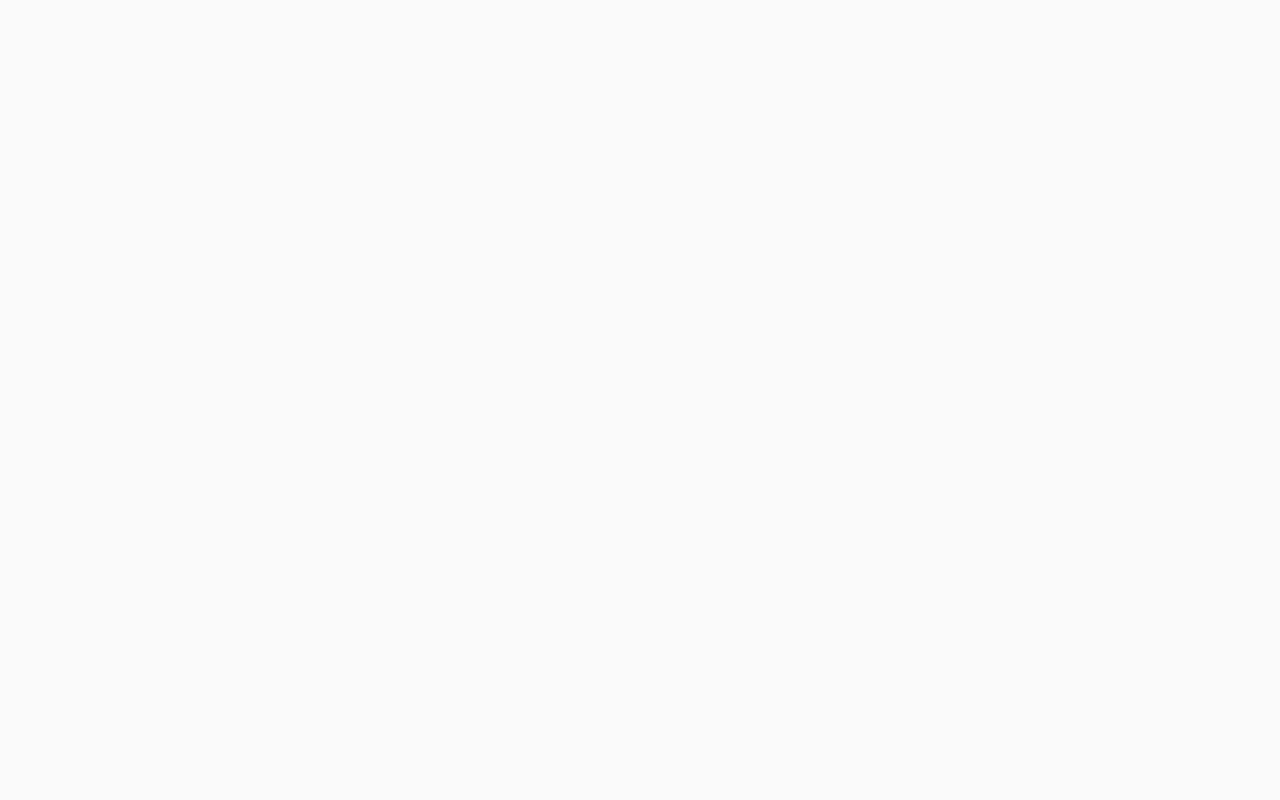
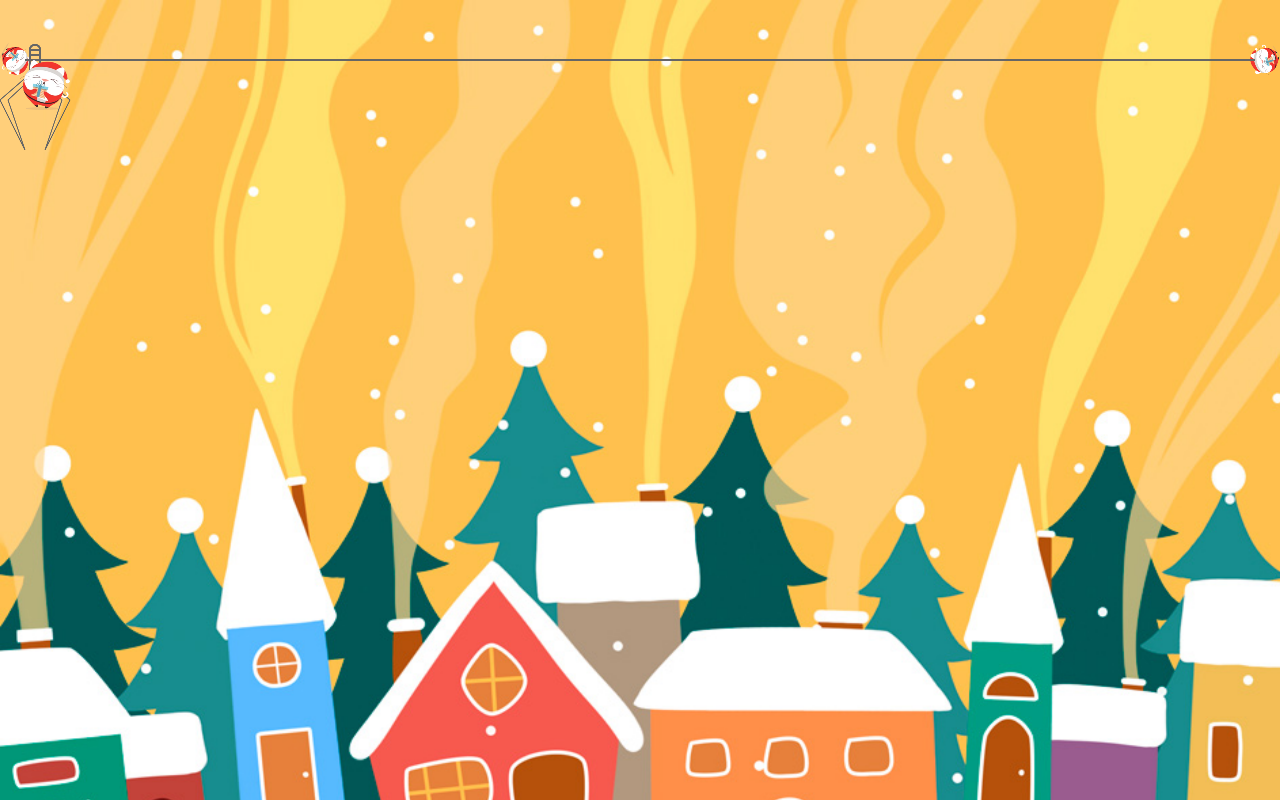
Before and after one commit to zhowiny/doll_store, a website built with webpack: page index.html in a window 1280 px wide. Built offline with nearby package versions, Linux system fonts and the light colour scheme.

Commit message:
add some file

```diff
--- /dev/null
+++ b/src/components/base.ts
@@ -0,0 +1,58 @@
+declare global {
+  interface Window {
+    canvas: HTMLCanvasElement
+  }
+}
+
+export default class Base {
+  canvas: HTMLCanvasElement | null = null
+  context: CanvasRenderingContext2D | null = null
+  readonly ratio: number = 4
+
+  constructor() {
+    if (window.canvas) {
+      this.canvas = window.canvas
+      this.context = this.canvas.getContext('2d')
+    }
+  }
+
+  createCanvas(id: string) {
+    let canvas: HTMLCanvasElement | null = document.querySelector(id)
+    if (!canvas) {
+      canvas = document.createElement('canvas')
+      canvas.id = id
+      document.body.appendChild(canvas)
+    }
+
+    const w = document.body.clientWidth
+    const h = document.body.clientHeight
+    canvas.width = w * this.ratio
+    canvas.height = h * this.ratio
+    canvas.style.width = `${w}px`
+    canvas.style.height = `${h}px`
+    this.canvas = canvas
+    this.context = canvas.getContext('2d')
+    window.canvas = canvas
+  }
+
+  roundedRect(x: number = 0, y: number = 0, width: number, height: number, radius: number) {
+    let ctx = <CanvasRenderingContext2D>this.context
+    ctx.beginPath()
+    ctx.strokeStyle = '#666'
+    ctx.moveTo(x, y + radius)
+    ctx.lineTo(x, y + height - radius)
+    ctx.quadraticCurveTo(x, y + height, x + radius, y + height)
+    ctx.lineTo(x + width - radius, y + height)
+    ctx.quadraticCurveTo(x + width, y + height, x + width, y + height - radius)
+    ctx.lineTo(x + width, y + radius)
+    ctx.quadraticCurveTo(x + width, y, x + width - radius, y)
+    ctx.lineTo(x + radius, y)
+    ctx.quadraticCurveTo(x, y, x, y + radius)
+
+    for (var i = 1; i < Math.floor(height / 20); i++) {
+      ctx.moveTo(x, y + (i * 20))
+      ctx.lineTo(x + width, y + (i * 20))
+    }
+    ctx.stroke()
+  }
+}
--- /dev/null
+++ b/src/components/bg.ts
@@ -0,0 +1,34 @@
+interface Position {
+  x: number,
+  y: number,
+  width: number,
+  height: number,
+  img: HTMLImageElement,
+}
+
+import Base from './base'
+
+
+export default class Background extends Base {
+  position: Position | null = null
+  constructor(public img: HTMLImageElement) {
+    super()
+    this.position = {
+      x: 0,
+      y: 0,
+      width: (<HTMLCanvasElement>this.canvas).width,
+      height: (<HTMLCanvasElement>this.canvas).width * (this.img.height / this.img.width),
+      img: img,
+    }
+    this.drawBg()
+  }
+  drawBg() {
+    const position = <Position>this.position
+    const ctx = <CanvasRenderingContext2D>this.context
+    const canvas = <HTMLCanvasElement>this.canvas
+    ctx.beginPath()
+    ctx.fillStyle = '#fff'
+    ctx.fillRect(0, 0, canvas.width, canvas.height)
+    ctx.drawImage(this.img, position.x, position.y, position.width, position.height)
+  }
+}
--- /dev/null
+++ b/src/components/hook.ts
@@ -0,0 +1,108 @@
+import Base from "./base";
+
+export default class Hook extends Base {
+  startX: number = 25 * this.ratio
+  startY: number = 60 * this.ratio
+  width: number = 70 * this.ratio
+  height: number = 105 * this.ratio
+  x: number = 30 * this.ratio
+  y: number = 0
+  angle: number = 0
+
+  constructor(public img: HTMLImageElement) {
+    super()
+    this.render()
+  }
+
+  render() {
+
+    this.drawPeople()
+    this.drawPeople('right')
+
+    this.drawLine()
+
+    this.roundedRect(
+      this.x,
+      -15 * this.ratio,
+      10 * this.ratio,
+      30 * this.ratio,
+      5 * this.ratio
+    )
+
+    this.drawClaw()
+    this.drawClaw('right')
+
+    this.drawRope()
+
+  }
+
+  drawPeople(position: string = 'left') {
+    const canvas = <HTMLCanvasElement>this.canvas
+    const ctx = <CanvasRenderingContext2D>this.context
+    const size = 30 * this.ratio
+    let originX = 15 * this.ratio, originY = this.startY
+    let angle = 120
+
+    if (position === 'right') {
+      originX = canvas.width - originX
+      angle *= -1
+    }
+    ctx.save()
+    ctx.beginPath()
+    ctx.translate(originX, originY)
+    ctx.rotate(Math.PI * 2 / 360 * angle)
+    ctx.drawImage(this.img, -size / 2, - size / 2, size, size)
+    ctx.restore()
+  }
+  drawClaw(position: string = 'left') {
+    const ctx = <CanvasRenderingContext2D>this.context
+    const hook = this
+    let condition = -1
+
+    if (position === 'right') {
+      condition *= -1
+    }
+
+    ctx.beginPath()
+    ctx.save()
+    ctx.lineWidth = 1 * this.ratio
+    ctx.translate(hook.x + 5 * this.ratio, hook.y + 15 * this.ratio)
+    ctx.rotate(Math.PI * 2 / 360 * this.angle * -condition)
+    ctx.strokeStyle = '#666'
+    ctx.moveTo(condition * 5 * this.ratio, -1 * this.ratio)
+    ctx.lineTo(condition * 35 * this.ratio, 25 * this.ratio)
+    ctx.lineTo(condition * 10 * this.ratio, 75 * this.ratio)
+    ctx.lineTo(condition * 27 * this.ratio, 25 * this.ratio)
+    ctx.lineTo(0, 0)
+    ctx.stroke()
+    ctx.restore()
+  }
+  drawLine() {
+    const canvas = <HTMLCanvasElement>this.canvas
+    const ctx = <CanvasRenderingContext2D>this.context
+    const ratio = this.ratio
+    ctx.save()
+    ctx.beginPath()
+    ctx.lineWidth = 2 * ratio
+    ctx.strokeStyle = '#666'
+    ctx.translate(0, this.startY)
+    ctx.moveTo(25 * ratio, 0)
+    ctx.lineTo(canvas.width - 25 * ratio, 0)
+    ctx.stroke()
+  }
+  drawRope() {
+    const ctx = <CanvasRenderingContext2D>this.context
+    const hook = this
+    // hook line
+    ctx.beginPath()
+    ctx.save()
+    ctx.translate(35 * this.ratio, 15 * this.ratio)
+
+    ctx.drawImage(this.img, hook.x - 45 * this.ratio, hook.y - 15 * this.ratio, 50 * this.ratio, 50 * this.ratio)
+    ctx.lineWidth = 3 * this.ratio
+    ctx.moveTo(hook.x - 30 * this.ratio, 0)
+    ctx.lineTo(hook.x - 30 * this.ratio, hook.y)
+    ctx.stroke()
+    ctx.restore()
+  }
+}
--- a/src/css/style.css
+++ b/src/css/style.css
@@ -9,3 +9,6 @@ body {
   height: 100vh;
   background: #fafafa;
 }
+canvas {
+  display: block;
+}
--- a/src/index.ts
+++ b/src/index.ts
@@ -1,16 +1,29 @@
 import './css/style.css'
+import images from './utils/resource'
 import { utils } from './utils'
-document.write('hello world')
+import Base from './components/base'
+import Bg from './components/bg'
+import Hook from './components/hook'
+import Background from './components/bg';
 
-class Game {
-  constructor() {
-    this.init()
+export default class Game extends Base {
+  resource: any = {}
+  bg: Background | null = null
+  hook: Hook | null = null
+
+  async init(id: string) {
+
+    this.createCanvas(id)
+
+    // 加载所有图片资源
+    this.resource = await utils.loadImage(images)
+
+    this.bg = new Bg(this.resource.bg)
+
+    this.hook = new Hook(this.resource.people)
   }
-  async init() {
-    // 加载所有图片资源
-    let resource = await utils.loadImage()
-    console.log(resource)
-  }
+
 }
 
 const game = new Game()
+game.init('#canvas')
--- a/src/utils/index.ts
+++ b/src/utils/index.ts
@@ -1,12 +1,6 @@
-import images from './resource'
-
 class Util {
-  promises: any
-  constructor(images: Array<any>) {
-    this.setResource(images)
-  }
-  setResource(images: Array<any>) {
-    this.promises = images.map(item => {
+  async loadImage(images: Array<any>) {
+    let promises = images.map(item => {
       return new Promise((resolve: any, reject: any) => {
         const img = new Image()
         img.src = item.path
@@ -18,10 +12,8 @@ class Util {
         }
       })
     })
-  }
-  async loadImage() {
     let resources: any = {}
-    await Promise.all(this.promises).then(result => {
+    await Promise.all(promises).then(result => {
       result.forEach((r: any) => {
         resources[r.name] = r.img
       })
@@ -30,4 +22,4 @@ class Util {
   }
 }
 
-export const utils = new Util(images)
+export const utils = new Util()
```
